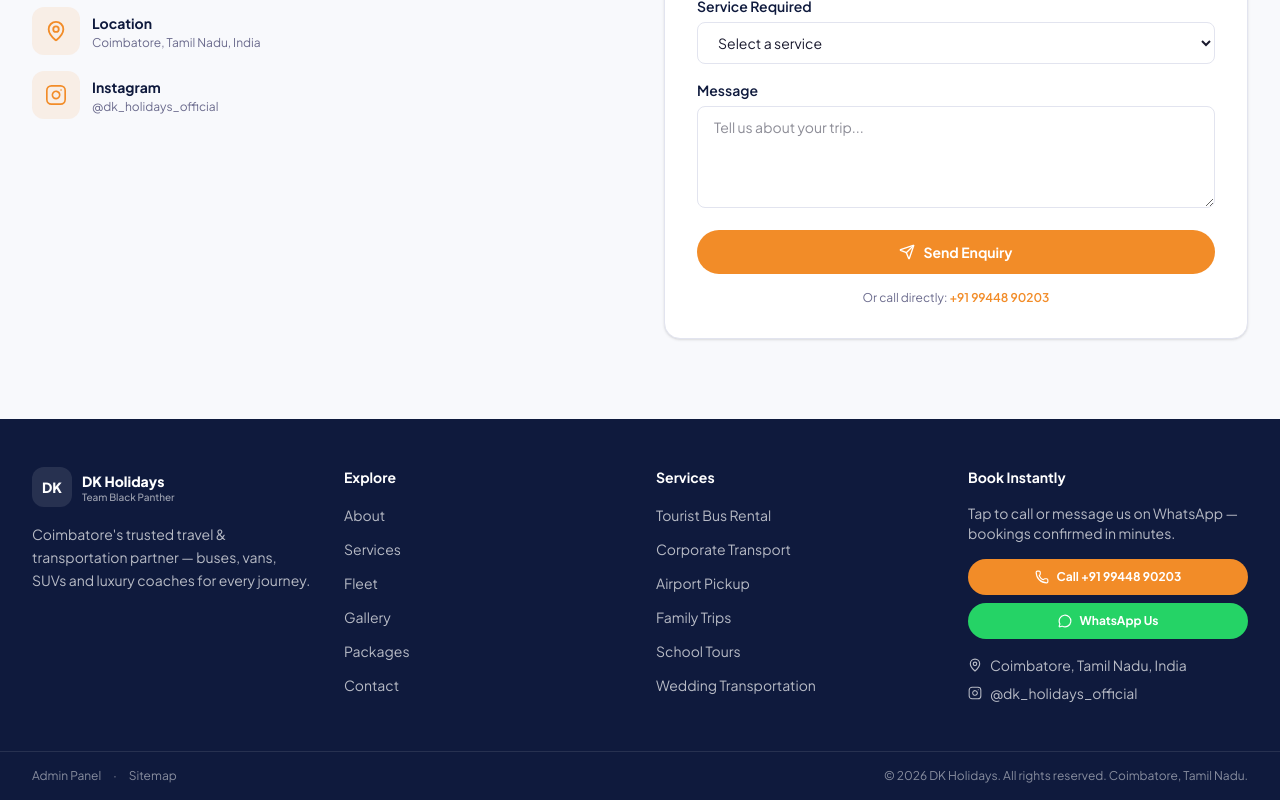
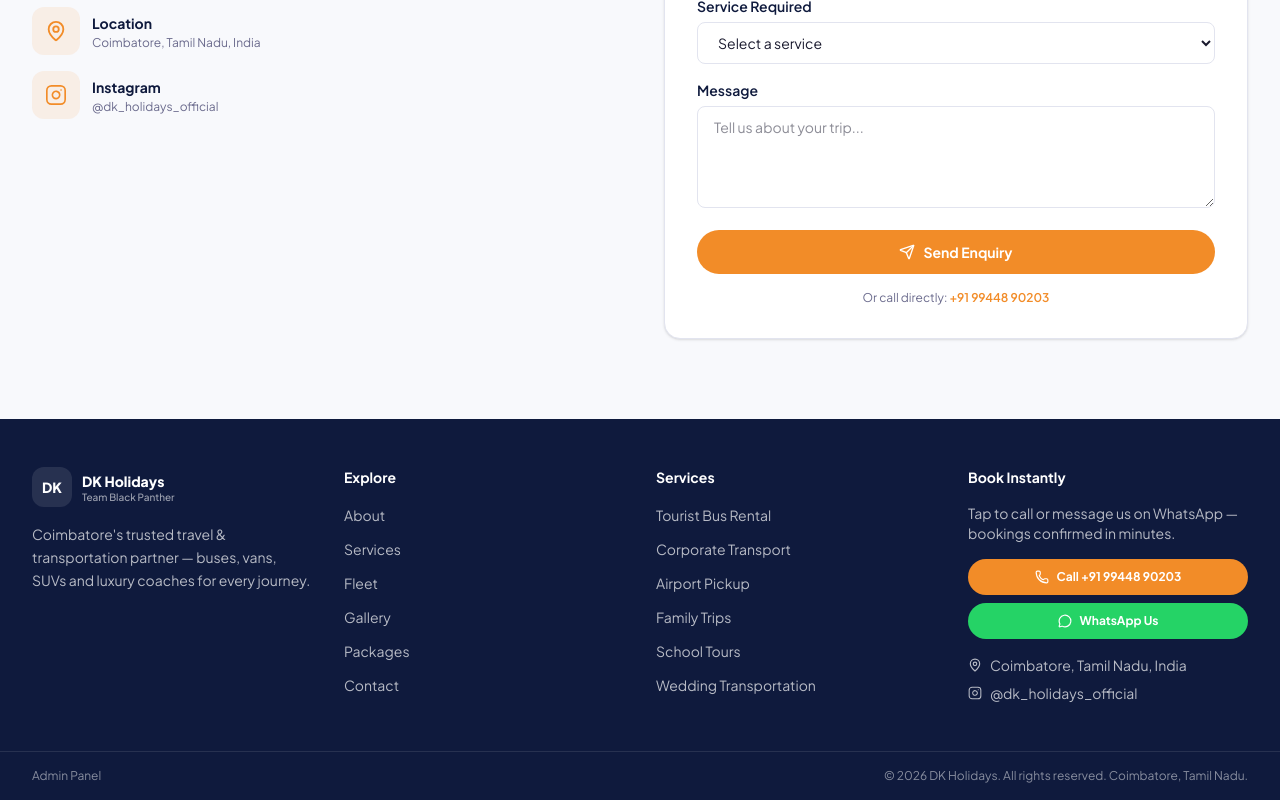
Before and after one commit to nithishkumar1967-beep/dkholidays, a Next.js app: page / in a window 1280 px wide. Shown: the part 5352-6152 px from the top of the page. Built offline with nearby package versions, Linux system fonts and the light colour scheme; no server answers; the database is empty.

Commit message:
Remove sitemap link from footer - keep /sitemap.xml accessible only via direct URL for search engines

```diff
--- a/src/components/layout/footer.tsx
+++ b/src/components/layout/footer.tsx
@@ -116,10 +116,6 @@ export function Footer() {
             <Link href="/admin/login" className="hover:text-accent transition-colors">
               Admin Panel
             </Link>
-            <span>·</span>
-            <Link href="/sitemap.xml" className="hover:text-accent transition-colors">
-              Sitemap
-            </Link>
           </div>
           <span>&copy; 2026 DK Holidays. All rights reserved. Coimbatore, Tamil Nadu.</span>
         </div>
```
